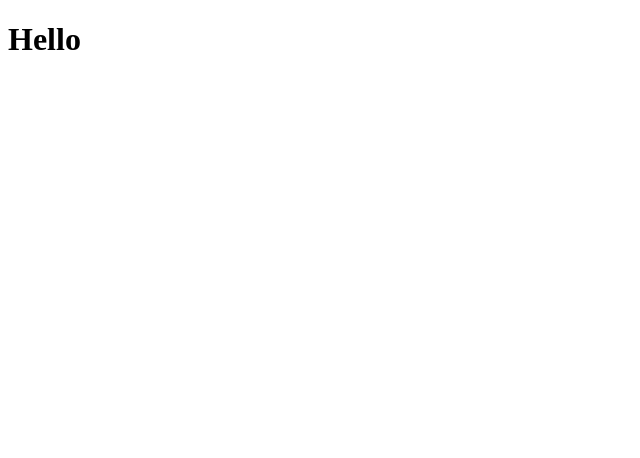
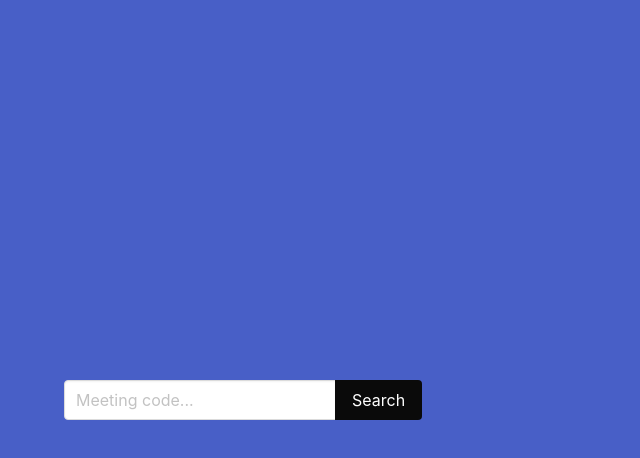
Before and after one commit to robihdy/interaq, a React (Create React App) app in the folder web/: page / in a window 1280 px wide. Shown: the top 458 px of the page, without its empty margins (0-640 px from the left). Built offline with nearby package versions, Linux system fonts and the light colour scheme.

Commit message:
add search meetings page

```diff
--- a/web/package.json
+++ b/web/package.json
@@ -3,11 +3,15 @@
   "version": "0.1.0",
   "private": true,
   "dependencies": {
+    "@apollo/client": "^3.2.5",
     "@testing-library/jest-dom": "^5.11.4",
     "@testing-library/react": "^11.1.0",
     "@testing-library/user-event": "^12.1.10",
+    "bulma": "^0.9.1",
+    "graphql": "^15.4.0",
     "react": "^17.0.1",
     "react-dom": "^17.0.1",
+    "react-router-dom": "^5.2.0",
     "react-scripts": "4.0.0",
     "web-vitals": "^0.2.4"
   },
--- a/web/src/App.jsx
+++ b/web/src/App.jsx
@@ -1,7 +1,9 @@
+const { default: MeetingSearch } = require("./components/MeetingSearch");
+
 function App() {
   return (
     <div className="App">
-      <h1>Hello</h1>
+      <MeetingSearch />
     </div>
   );
 }
--- /dev/null
+++ b/web/src/components/MeetingSearch.jsx
@@ -0,0 +1,54 @@
+import React, { useState } from 'react';
+import { useLazyQuery, gql } from '@apollo/client';
+import Search from './Search';
+
+const SEARCH_MEETING = gql`
+  query SearchMeeting($code: String) {
+    meetings(where: { code: { _eq: $code } }) {
+      id
+      name
+      code
+    }
+  }
+`;
+
+const MeetingSearch = () => {
+  const [inputVal, setInputVal] = useState('');
+  const [search, { loading, error, data }] = useLazyQuery(SEARCH_MEETING);
+
+  return (
+    <div>
+      <section className="hero is-link is-fullheight">
+        <div className="hero-body">
+          <div className="container has-text-centered">
+            <div className="columns">
+              <div className="column">
+                <Search
+                  inputVal={inputVal}
+                  onChange={(e) => setInputVal(e.target.value)}
+                  onSearch={(e) => {
+                    e.preventDefault();
+                    search({ variables: { code: inputVal } });
+                  }}
+                />
+              </div>
+              <div className="column">
+                {loading && <p className="title">Loading...</p>}
+                {error && <p className="title">{error.message}</p>}
+                {data && data.meetings.length > 0 && (
+                  <div>
+                    <h2 className="title">{data.meetings[0].name}</h2>
+                    <h3 className="subtitle">#{data.meetings[0].code}</h3>
+                    <button className="button is-black">Join</button>
+                  </div>
+                )}
+              </div>
+            </div>
+          </div>
+        </div>
+      </section>
+    </div>
+  );
+};
+
+export default MeetingSearch;
--- /dev/null
+++ b/web/src/components/Search.jsx
@@ -0,0 +1,25 @@
+import React from 'react';
+
+const Search = ({ inputVal, onChange, onSearch }) => {
+  return (
+    <form onSubmit={onSearch}>
+      <div className="field has-addons">
+        <div className="control">
+          <input
+            className="input"
+            value={inputVal}
+            onChange={onChange}
+            placeholder="Meeting code..."
+          />
+        </div>
+        <div className="control">
+          <button type="submit" className="button is-black">
+            Search
+          </button>
+        </div>
+      </div>
+    </form>
+  );
+};
+
+export default Search;
--- a/web/src/index.js
+++ b/web/src/index.js
@@ -1,12 +1,24 @@
 import React from 'react';
 import ReactDOM from 'react-dom';
+import { ApolloProvider } from '@apollo/client';
+import { ApolloClient, HttpLink, InMemoryCache } from '@apollo/client';
+import './../node_modules/bulma/css/bulma.css';
 import './index.css';
 import App from './App';
 import reportWebVitals from './reportWebVitals';
 
+const client = new ApolloClient({
+  cache: new InMemoryCache(),
+  link: new HttpLink({
+    uri: 'https://interaq.hasura.app/v1/graphql',
+  }),
+});
+
 ReactDOM.render(
   <React.StrictMode>
-    <App />
+    <ApolloProvider client={client}>
+      <App />
+    </ApolloProvider>
   </React.StrictMode>,
   document.getElementById('root')
 );
```
Also changed, not shown: 1 other file (tests, documents, lock files or other folders).
